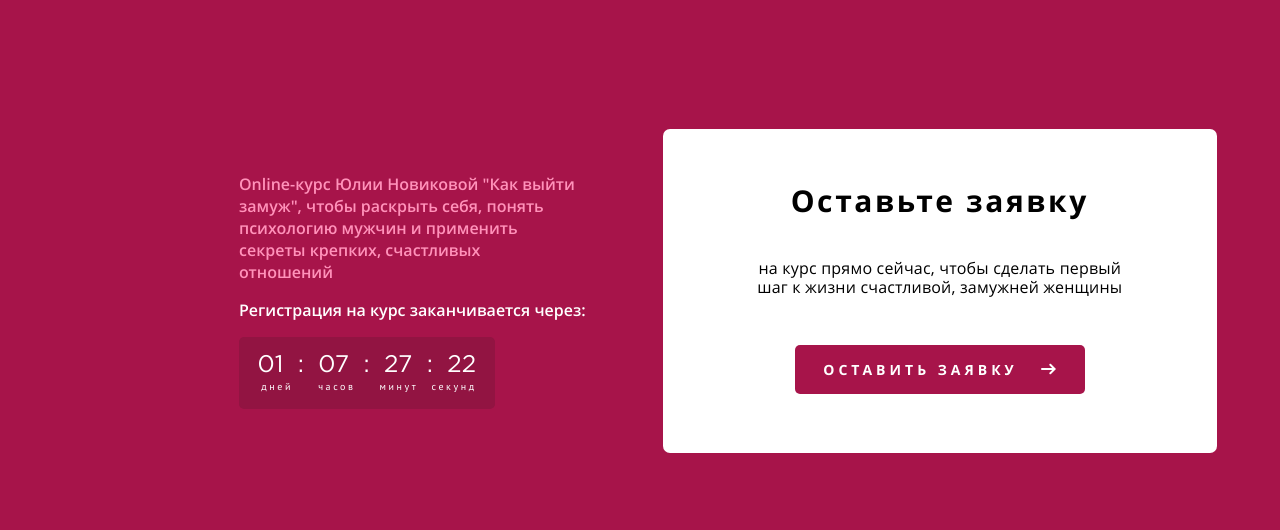
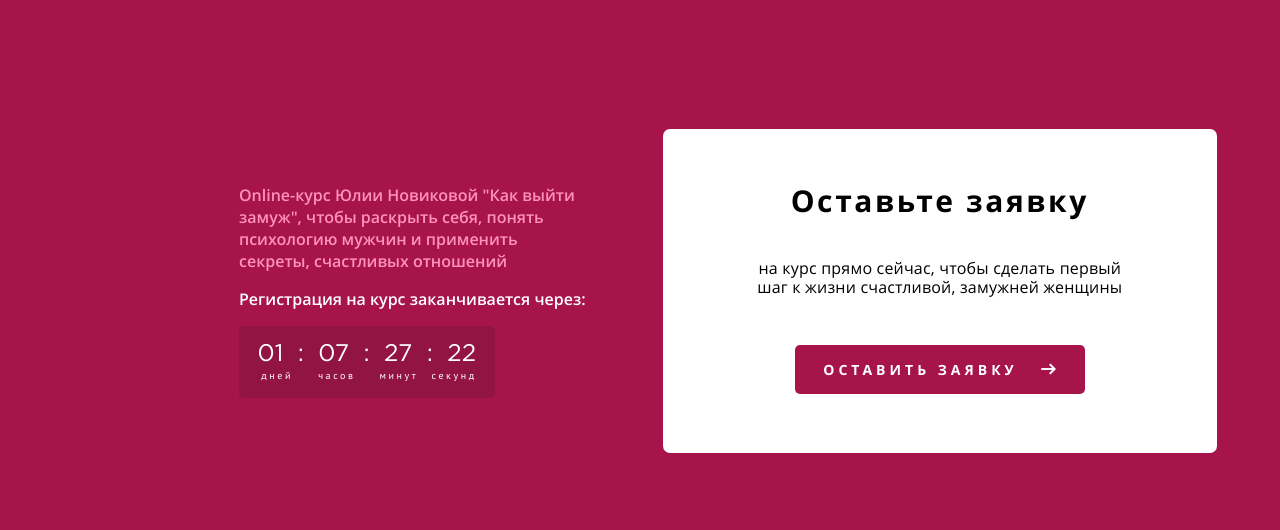
Before and after one commit to Olexiy-repin/novikova1, a website: page dist/index.html in a window 1280 px wide. Shown: the part 3686-4216 px from the top of the page. Drawn offline with nearby package versions, Linux system fonts and the light colour scheme; files whose address does not match are found by name.

Commit message:
delete word from last screen

```diff
--- a/dist/index.html
+++ b/dist/index.html
@@ -309,7 +309,7 @@
                                 <p class="timer-container-description-bottom">Ceйчас <span>/ $149</span></p>
                             </div> -->
                             <div class="timer-container">
-                                <p class="sec-01__timer-text sec-01__timer-text--pink">Online-курс Юлии Новиковой "Как выйти замуж", чтобы раскрыть себя, понять психологию мужчин и применить секреты крепких, счастливых отношений</p>
+                                <p class="sec-01__timer-text sec-01__timer-text--pink">Online-курс Юлии Новиковой "Как выйти замуж", чтобы раскрыть себя, понять психологию мужчин и применить секреты, счастливых отношений</p>
                                 <p class="sec-01__timer-text">Регистрация на курс заканчивается через:</p>
                                 <div class="timer-wrapper">
                                     <div class="timer-container__timer"><span class="days-02 timer-count">00</span>&nbsp;&nbsp;:&nbsp;&nbsp; <span class="hours-02 timer-count">00</span>&nbsp;&nbsp;:&nbsp;&nbsp; <span class="minutes-02 timer-count">00</span>&nbsp;&nbsp;:&nbsp;&nbsp; <span class="sec-02 timer-count">00</span></div>
```
